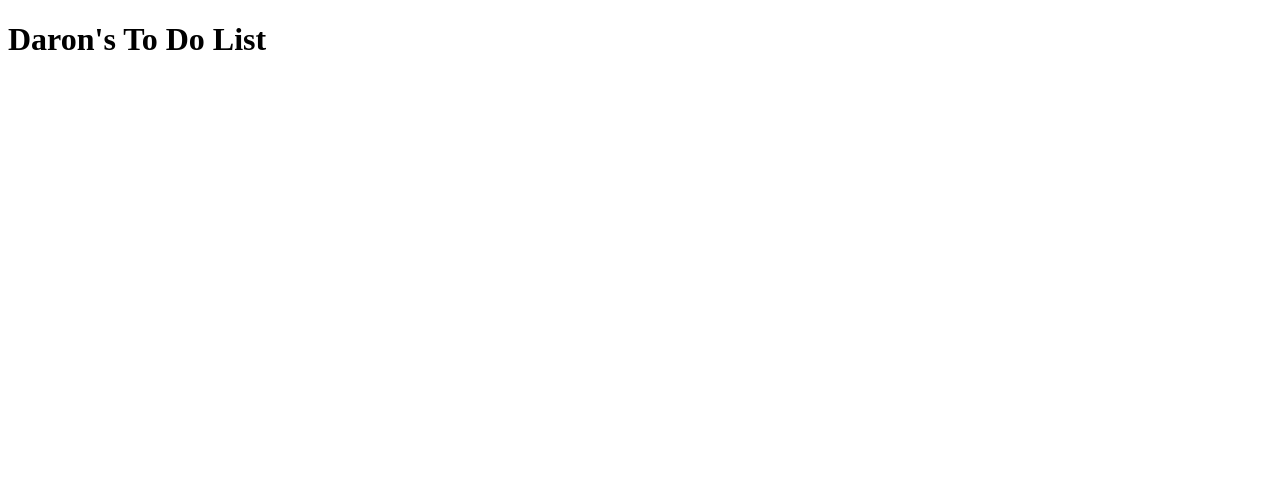
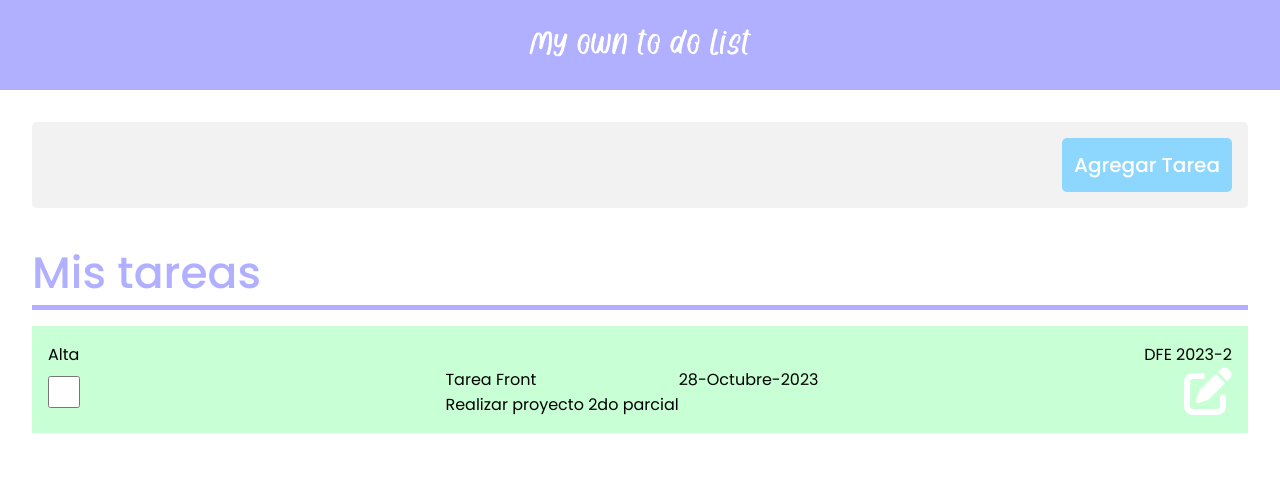
Before and after one commit to daronslzr/DFE-Proyecto-Parcial-2, a website: page src/index.html in a window 1280 px wide. Drawn offline with Linux system fonts and the light colour scheme.

Commit message:
Desarrollo de HTML y estilos

```diff
--- /dev/null
+++ b/src/assets/scss/_variables.scss
@@ -0,0 +1,15 @@
+$colorPrincipal: #B1AFFF;
+
+$colorEstable: #C8FFD4;
+$colorAlerta: #FDFDBD;
+$colorCritico: #FFA69C;
+
+$colorAcento: #8DD7FF;
+
+$negro: #000;
+$blanco: #FFF;
+
+$font-family: 'Poppins', sans-serif;
+$font-size: 16px;
+
+$header-height: 90px;
--- /dev/null
+++ b/src/assets/scss/agregarNota.scss
@@ -0,0 +1,26 @@
+@import 'variables';
+
+#agregarNota-container{
+    width: 100%;
+    height: auto;
+    background-color: darken($blanco, 5%);
+    display: flex;
+    justify-content: right;
+    align-items: center;
+    padding: 1rem;
+    border-radius: 5px;
+}
+
+#botonAgregarNota{
+    padding: 0.75rem;
+    background-color: $colorAcento;
+    color: $blanco;
+    font-weight: 500;
+    font-size: 1.25rem;
+    font-family: $font-family;
+    border-radius: 5px;
+
+    &:hover{
+        background-color: darken($colorAcento, 10%);
+    }
+}
--- /dev/null
+++ b/src/assets/scss/base.scss
@@ -0,0 +1,32 @@
+@import 'variables';
+@import 'https://fonts.googleapis.com/css2?family=Poppins:wght@100;200;300;400;500;600;700;800;900&display=swap';
+
+/*#region GENERAL*/
+*{
+    box-sizing: border-box;
+    margin: 0;
+    padding: 0;
+    border: 0;
+}
+body{
+    font-family: $font-family;
+    font-size: $font-size;
+    color: $negro;
+}
+main{
+    padding: 2rem;
+    padding-top: $header-height + 32px;
+    background-color: $blanco;
+}
+section{
+    padding-top: 2rem;
+}
+/*#endregion GENERAL*/
+
+/*#region ENCABEZADOS*/
+h1{
+    font-size: 2.75rem;
+    color: $colorPrincipal;
+    font-weight: 500;
+}
+/*#endregion ENCABEZADOS*/
--- /dev/null
+++ b/src/assets/scss/header.scss
@@ -0,0 +1,17 @@
+@import 'variables';
+
+header{
+    width: 100%;
+    height: $header-height;
+    position:fixed;
+    display: flex;
+    justify-content: center;
+    align-items: center;
+    background-color: $colorPrincipal;
+
+
+    img{
+        height: 70px;
+        width: auto;
+    }
+}
--- /dev/null
+++ b/src/assets/scss/styles.scss
@@ -0,0 +1,5 @@
+@import 'variables';
+@import 'base.scss';
+@import 'header.scss';
+@import 'agregarNota.scss';
+@import 'tareas.scss';
--- /dev/null
+++ b/src/assets/scss/tareas.scss
@@ -0,0 +1,47 @@
+@import 'variables';
+
+h1{
+    border-bottom: 5px solid $colorPrincipal;
+}
+
+.tarea-container{
+    background-color: $colorEstable;
+    display: flex;
+    flex-direction: column;
+    padding: 1rem;
+    margin: 1rem 0;
+}
+
+.prioridadTag{
+    display: flex;
+    flex-direction: row;
+    justify-content: space-between;
+    width: 100%;
+}
+.informacionTarea{
+    display: flex;
+    flex-direction: row;
+    width: 100%;
+    justify-content: space-between;
+}
+
+input[type="checkbox"]{
+    width: 2rem;
+}
+
+.descripcionTarea{
+    display: flex;
+    flex-direction: row;
+    justify-content: space-between;
+}
+
+.tituloDescripcion{
+    display: flex;
+    flex-direction: column;
+}
+
+
+.fa-pen-to-square{
+ color: $blanco;
+ font-size: 3rem;
+}
--- a/src/index.html
+++ b/src/index.html
@@ -1,11 +1,48 @@
 <!DOCTYPE html>
 <html lang="en">
+
 <head>
     <meta charset="UTF-8">
     <meta name="viewport" content="width=device-width, initial-scale=1.0">
+
+    <!--FONTAWESOME-->
+    <link rel="stylesheet" href="https://cdnjs.cloudflare.com/ajax/libs/font-awesome/6.4.2/css/all.min.css"
+        integrity="sha512-z3gLpd7yknf1YoNbCzqRKc4qyor8gaKU1qmn+CShxbuBusANI9QpRohGBreCFkKxLhei6S9CQXFEbbKuqLg0DA=="
+        crossorigin="anonymous" referrerpolicy="no-referrer" />
+
+    <link rel="stylesheet" type="text/css" href="./assets/css/styles.css">
     <title>Daron's To Do List</title>
 </head>
+
 <body>
-    <h1>Daron's To Do List</h1>
+    <header>
+        <img src="./assets/img/toDoListLogoWhite.png" alt="logo">
+    </header>
+    <main>
+        <div id="agregarNota-container">
+            <button id="botonAgregarNota">Agregar Tarea</button>
+        </div>
+        <section id="tareas">
+            <h1>Mis tareas</h1>
+            <div class="tarea-container">
+                <div class="prioridadTag">
+                    <p class="prioridad">Alta</p>
+                    <p class="tag">DFE 2023-2</p>
+                </div>
+                <div class="informacionTarea">
+                    <input type="checkbox" class="checkboxEstatus">
+                    <div class="descripcionTarea">
+                        <div class="tituloDescripcion">
+                            <p class="titulo">Tarea Front</p>
+                            <p class="descripcion">Realizar proyecto 2do parcial</p>
+                        </div>
+                        <p class="dueDate">28-Octubre-2023</p>
+                    </div>
+                    <i class="fa-solid fa-pen-to-square"></i>
+                </div>
+            </div>
+        </section>
+    </main>
 </body>
+
 </html>
```
Also changed, not shown: src/assets/css/styles.css (added), src/assets/img/toDoListLogoWhite.png (added).
